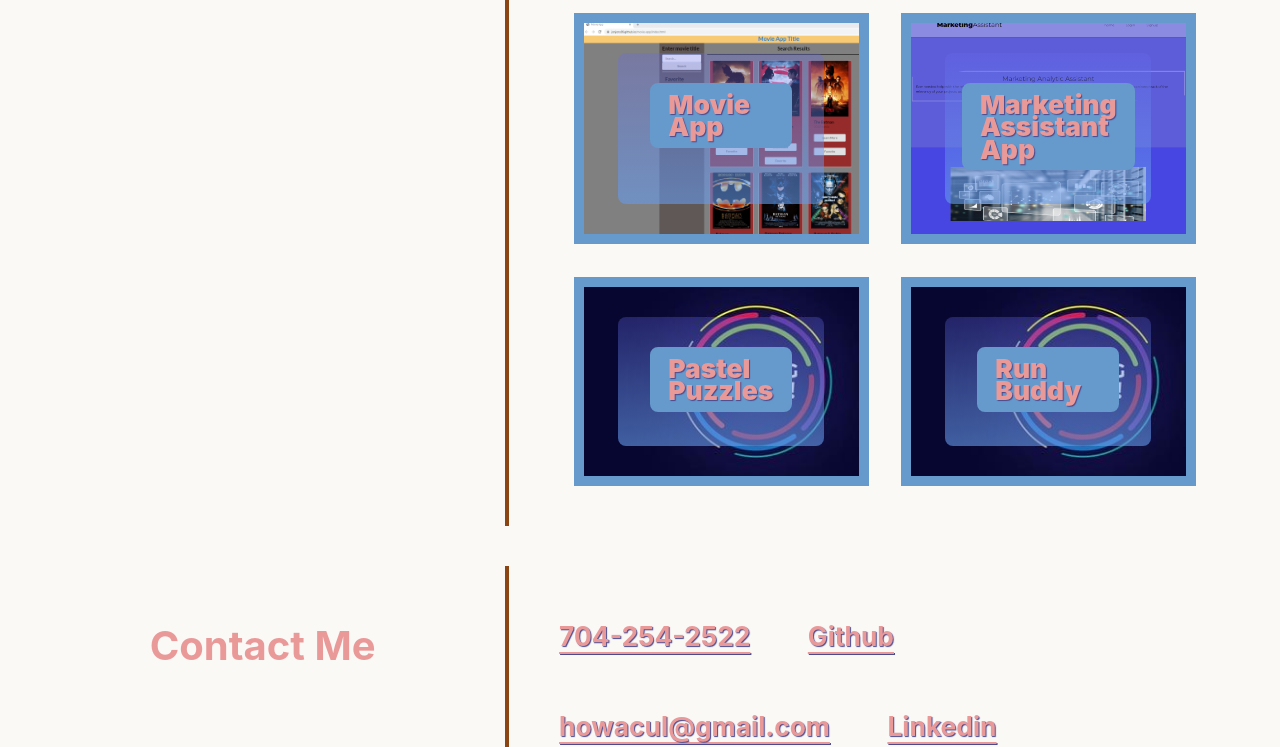
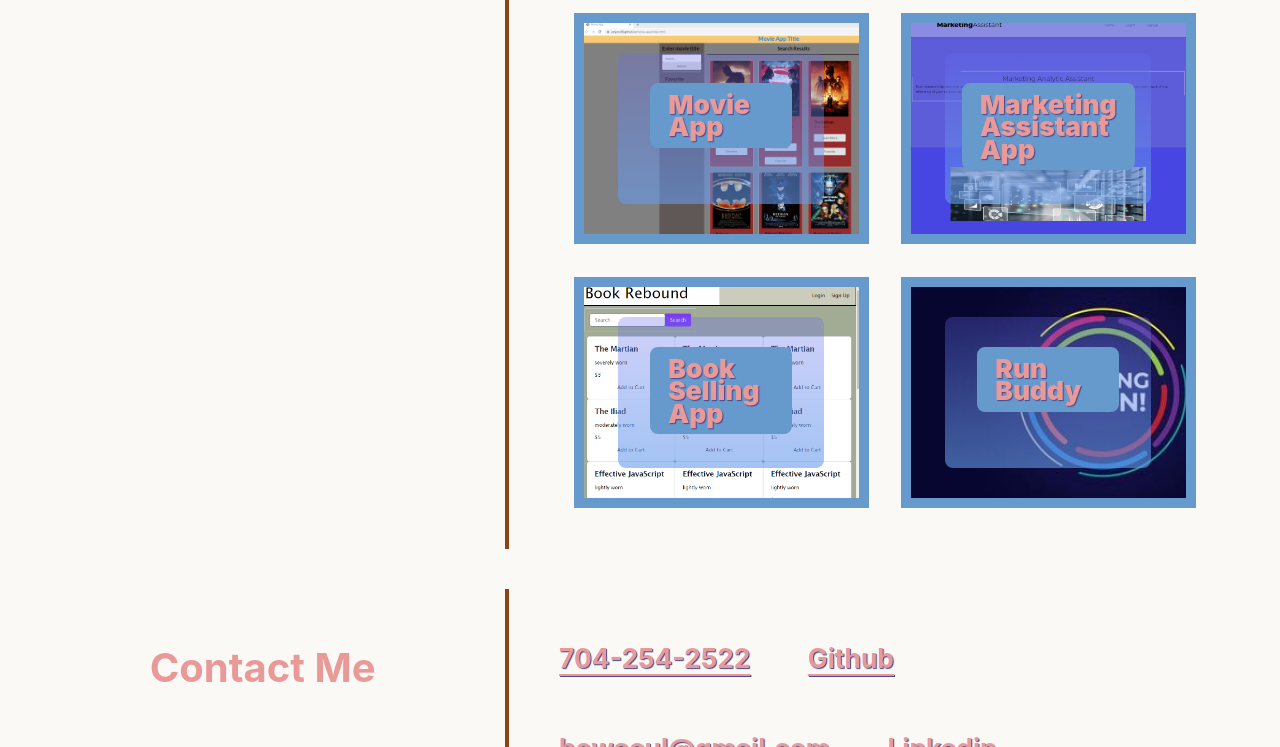
Before and after one commit to hculp/portfolio, a plain HTML site: page index.html in a window 1280 px wide. Shown: the part 1101-1848 px from the top of the page. Drawn offline with Linux system fonts and the light colour scheme.

Commit message:
added book app under work

```diff
--- a/assets/css/style.css
+++ b/assets/css/style.css
@@ -287,6 +287,13 @@ h3 {
     width: 37.5%;
 }
 
+#book-app {
+    background-image: url('../images/BookReboundHomepage_example.png');
+    background-size: cover;
+    contain: content;
+    width: 37.5%;
+}
+
 /* sets left side border of info container to take up max height to give even division element */
 .info{
     border-left: 4px solid saddlebrown;
--- a/index.html
+++ b/index.html
@@ -57,9 +57,9 @@
                             </div>
                         </figure>
                     </div>
-                    <div class="card-column">
+                    <div class="card-column" id="book-app">
                         <figure class="card code-card">
-                            <h4 class="card-header"><a href="#">Pastel Puzzles</a></h4>
+                            <h4 class="card-header"><a href="https://fast-refuge-94377-40081dc3bc4c.herokuapp.com/">Book Selling App</a></h4>
                             <div class="card-body"></div>
                         </figure>
                     </div>
```
Also changed, not shown: assets/images/BookReboundHomepage_example.png (added).
